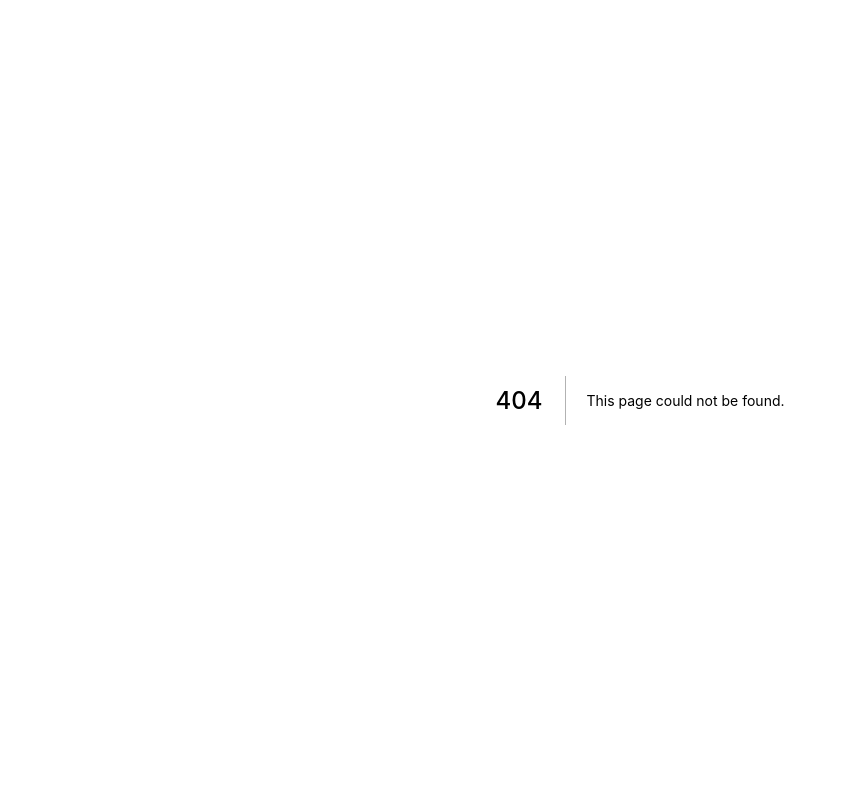
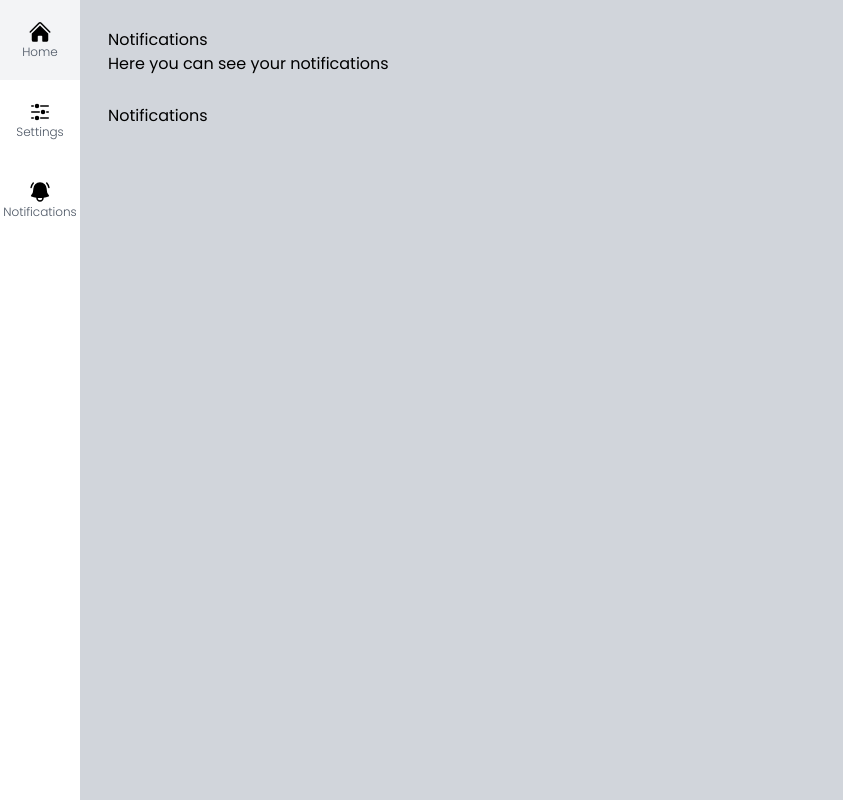
Before and after one commit to aryella-lacerda/learn-nextjs-admin-template, a Next.js app: page /notifications in a window 1280 px wide. Before the commit this address had no page. Shown: the whole page, without its empty margins (0-843 px from the left). Built offline with nearby package versions, Linux system fonts and the light colour scheme.

Commit message:
refactor: add icons and text to side menu

```diff
--- /dev/null
+++ b/src/components/icons/index.tsx
@@ -0,0 +1,40 @@
+// For more icons, go to... https://heroicons.com/
+
+export const HomeIcon = (
+  <svg
+    xmlns="http://www.w3.org/2000/svg"
+    viewBox="0 0 24 24"
+    fill="currentColor"
+    className="w-6 h-6"
+  >
+    <path d="M11.47 3.84a.75.75 0 011.06 0l8.69 8.69a.75.75 0 101.06-1.06l-8.689-8.69a2.25 2.25 0 00-3.182 0l-8.69 8.69a.75.75 0 001.061 1.06l8.69-8.69z" />
+    <path d="M12 5.432l8.159 8.159c.03.03.06.058.091.086v6.198c0 1.035-.84 1.875-1.875 1.875H15a.75.75 0 01-.75-.75v-4.5a.75.75 0 00-.75-.75h-3a.75.75 0 00-.75.75V21a.75.75 0 01-.75.75H5.625a1.875 1.875 0 01-1.875-1.875v-6.198a2.29 2.29 0 00.091-.086L12 5.43z" />
+  </svg>
+);
+
+export const SettingsIcon = (
+  <svg
+    xmlns="http://www.w3.org/2000/svg"
+    viewBox="0 0 24 24"
+    fill="currentColor"
+    className="w-6 h-6"
+  >
+    <path d="M18.75 12.75h1.5a.75.75 0 000-1.5h-1.5a.75.75 0 000 1.5zM12 6a.75.75 0 01.75-.75h7.5a.75.75 0 010 1.5h-7.5A.75.75 0 0112 6zM12 18a.75.75 0 01.75-.75h7.5a.75.75 0 010 1.5h-7.5A.75.75 0 0112 18zM3.75 6.75h1.5a.75.75 0 100-1.5h-1.5a.75.75 0 000 1.5zM5.25 18.75h-1.5a.75.75 0 010-1.5h1.5a.75.75 0 010 1.5zM3 12a.75.75 0 01.75-.75h7.5a.75.75 0 010 1.5h-7.5A.75.75 0 013 12zM9 3.75a2.25 2.25 0 100 4.5 2.25 2.25 0 000-4.5zM12.75 12a2.25 2.25 0 114.5 0 2.25 2.25 0 01-4.5 0zM9 15.75a2.25 2.25 0 100 4.5 2.25 2.25 0 000-4.5z" />
+  </svg>
+);
+
+export const NotificationsIcon = (
+  <svg
+    xmlns="http://www.w3.org/2000/svg"
+    viewBox="0 0 24 24"
+    fill="currentColor"
+    className="w-6 h-6"
+  >
+    <path d="M5.85 3.5a.75.75 0 00-1.117-1 9.719 9.719 0 00-2.348 4.876.75.75 0 001.479.248A8.219 8.219 0 015.85 3.5zM19.267 2.5a.75.75 0 10-1.118 1 8.22 8.22 0 011.987 4.124.75.75 0 001.48-.248A9.72 9.72 0 0019.266 2.5z" />
+    <path
+      fillRule="evenodd"
+      d="M12 2.25A6.75 6.75 0 005.25 9v.75a8.217 8.217 0 01-2.119 5.52.75.75 0 00.298 1.206c1.544.57 3.16.99 4.831 1.243a3.75 3.75 0 107.48 0 24.583 24.583 0 004.83-1.244.75.75 0 00.298-1.205 8.217 8.217 0 01-2.118-5.52V9A6.75 6.75 0 0012 2.25zM9.75 18c0-.034 0-.067.002-.1a25.05 25.05 0 004.496 0l.002.1a2.25 2.25 0 11-4.5 0z"
+      clipRule="evenodd"
+    />
+  </svg>
+);
--- a/src/components/template/layout.tsx
+++ b/src/components/template/layout.tsx
@@ -14,10 +14,12 @@ export const Layout = ({
   subtitle,
 }: PropsWithChildren<Props>) => {
   return (
-    <div>
+    <div className="flex h-screen w-screen">
       <SideMenu />
-      <Header title={title} subtitle={subtitle} />
-      <Content>{children}</Content>
+      <div className="flex flex-col flex-1 p-7 bg-gray-300 dark:bg-gray-800">
+        <Header title={title} subtitle={subtitle} />
+        <Content>{children}</Content>
+      </div>
     </div>
   );
 };
--- /dev/null
+++ b/src/components/template/menu-item.tsx
@@ -0,0 +1,23 @@
+import Link from "next/link";
+import { ReactNode } from "react";
+
+type Props = {
+  url: string;
+  text: string;
+  icon: ReactNode;
+};
+
+export const MenuItem = ({ text, icon, url }: Props) => {
+  return (
+    <li className="hover:bg-gray-100 dark:hover:bg-gray-900">
+      <Link href={url}>
+        <a className="flex flex-col justify-center items-center w-20 h-20">
+          {icon}
+          <span className="text-xs font-light text-gray-600 dark:text-gray-50">
+            {text}
+          </span>
+        </a>
+      </Link>
+    </li>
+  );
+};
--- a/src/components/template/side-menu.tsx
+++ b/src/components/template/side-menu.tsx
@@ -1,7 +1,18 @@
+import { HomeIcon, NotificationsIcon, SettingsIcon } from "../icons";
+import { MenuItem } from "./menu-item";
+
 export const SideMenu = () => {
   return (
     <aside>
-      <h1>Menu</h1>
+      <ul>
+        <MenuItem url="/" text="Home" icon={HomeIcon} />
+        <MenuItem url="/settings" text="Settings" icon={SettingsIcon} />
+        <MenuItem
+          url="/notifications"
+          text="Notifications"
+          icon={NotificationsIcon}
+        />
+      </ul>
     </aside>
   );
 };
--- /dev/null
+++ b/src/pages/notifications.tsx
@@ -0,0 +1,9 @@
+import { Layout } from "../components/template";
+
+const Notifications = () => (
+  <Layout title="Notifications" subtitle="Here you can see your notifications">
+    <div>Notifications</div>
+  </Layout>
+);
+
+export default Notifications;
--- /dev/null
+++ b/src/pages/settings.tsx
@@ -0,0 +1,9 @@
+import { Layout } from "../components/template";
+
+const Settings = () => (
+  <Layout title="Settings" subtitle="Here you can adjust your settings">
+    <div>Settings</div>
+  </Layout>
+);
+
+export default Settings;
```
